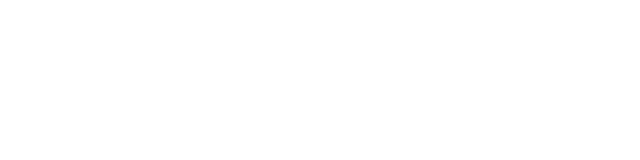
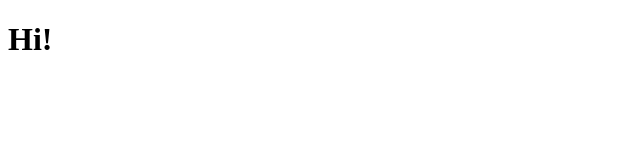
Before and after one commit to HamInKyou/hook-exercise, a React (Create React App) app: page / in a window 1280 px wide. Shown: the top 160 px of the page, without its empty margins (0-640 px from the left). Built offline with nearby package versions, Linux system fonts and the light colour scheme.

Commit message:
feat: useClick 완성

```diff
--- a/src/App.js
+++ b/src/App.js
@@ -1,9 +1,15 @@
-import useTitle from "./useTitle";
+import useClick from "./useClick";
 
 function App() {
-  const titleUpdator = useTitle("Loading...");
-  setTimeout(() => titleUpdator("Home"), 5000);
-  return <div className="App"></div>;
+  const sayHello = () => {
+    console.log("Hello!");
+  };
+  const title = useClick(sayHello);
+  return (
+    <div className="App">
+      <h1 ref={title}>Hi!</h1>
+    </div>
+  );
 }
 
 export default App;
--- /dev/null
+++ b/src/useClick.js
@@ -0,0 +1,22 @@
+import { useEffect, useRef } from "react";
+
+const useClick = (onClick) => {
+  const ref = useRef();
+  useEffect(() => {
+    const element = ref.current;
+    if (typeof onClick !== "function") {
+      return;
+    }
+    if (element) {
+      element.addEventListener("click", onClick);
+    }
+    return () => {
+      if (element) {
+        element.removeEventListener("click", onClick);
+      }
+    };
+  }, [onClick]);
+  return ref;
+};
+
+export default useClick;
```
